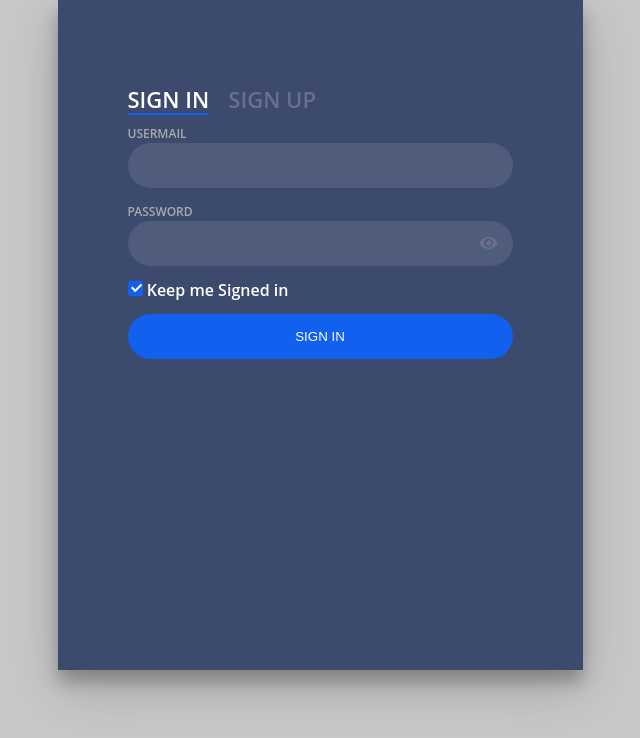
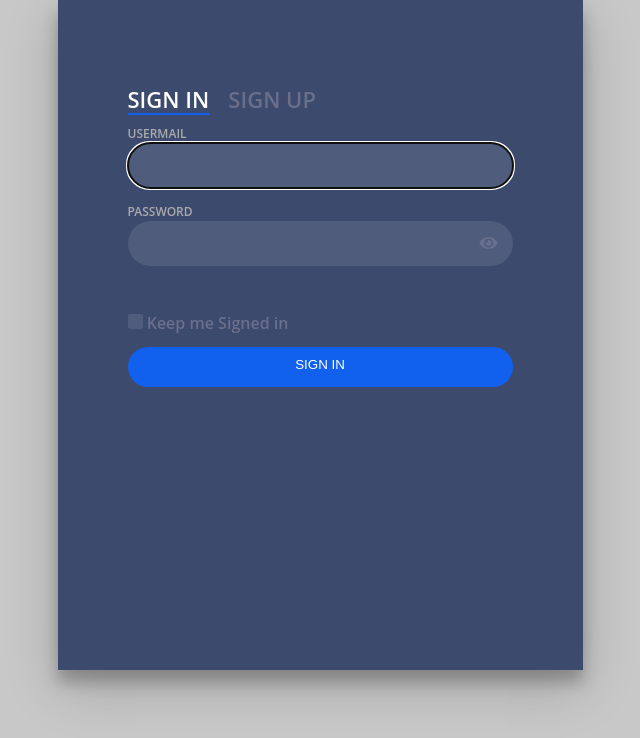
Before and after one commit to Anglehart/rslang, a plain HTML site: page index.html in a window 1280 px wide. Shown: the whole page, without its empty margins (320-960 px from the left). Drawn offline with Linux system fonts and the light colour scheme.

Commit message:
fix: fix form, change form style

```diff
--- a/index.html
+++ b/index.html
@@ -10,13 +10,13 @@
 <body>
   <div class="modal_background">
     <div id="modal_window" class="modal_window">
-        <input id="tab-1" type="radio" name="tab" class="sign-in" checked><label for="tab-1" class="tab">Sign In</label>
-        <input id="tab-2" type="radio" name="tab" class="sign-up"><label for="tab-2" class="tab">Sign Up</label>
+        <input id="tab-sign-in" type="radio" name="tab" class="sign-in" checked><label for="tab-sign-in" class="tab">Sign In</label>
+        <input id="tab-sign-up" type="radio" name="tab" class="sign-up"><label for="tab-sign-up" class="tab">Sign Up</label>
         <div class="login-card">
-          <form class="sign-in-card" name="form-sign-in" method="post">
+          <form id="form-sign-in" class="sign-in-card" name="form-sign-in" method="post">
             <div class="group">
               <label for="pass" class="label">Usermail</label>
-              <input id="email-sign-in" type="email" name = "email" class="input" autocomlete="off" required>
+              <input id="email-sign-in" type="email" name = "email" class="input" autocomlete="off" autofocus required>
             </div>
             <div class="group">
               <label for="pass" class="label">Password</label>
@@ -26,22 +26,23 @@
                 <input id="toggler-sign-in" type="checkbox" class="form-checkbox">
               </div>
             </div>
+            <div id="sign-in-answer" class="form-answer hint"></div>
             <div class="group">
-              <input id="check" type="checkbox" class="check" checked>
+              <input id="check" type="checkbox" class="check">
               <label for="check"><span class="icon"></span> Keep me Signed in</label>
             </div>
             <div class="group">
               <input id="sign-in" type="submit" class="button" value="Sign In">
             </div>
           </form>
-          <form class="sign-up-card" name="form-sign-up" method="post">
+          <form id="form-sign-up" class="sign-up-card" name="form-sign-up" method="post">
             <!-- <div class="group">
               <label for="user" class="label">Username</label>
               <input id="user" type="text" class="input" required>
             </div> -->
             <div class="group">
               <label for="pass" class="label">Email Address</label>
-              <input id="email-sign-up" type="email" name = "email" class="input" autocomlete="off" required>
+              <input id="email-sign-up" type="email" name = "email" class="input"autocomlete="off" required>
             </div>
             <div class="group">
               <label for="pass" class="label">Password</label>
@@ -51,6 +52,7 @@
                 <input id="toggler-sign-up" type="checkbox" class="form-checkbox">
               </div>
             </div>
+            <div id="sign-up-answer" class="form-answer"></div>
             <!-- <div class="group">
               <label for="pass" class="label">Repeat Password</label>
               <input id="pass" type="password" class="input" data-type="password"required>
@@ -60,7 +62,7 @@
             </div>
             <div class="hr"></div>
             <div class="foot-lnk">
-              <label for="tab-1">Already Member?</a>
+              <label for="tab-sign-in">Already Member?</a>
             </div>
           </form>
         </div>
--- a/style.css
+++ b/style.css
@@ -87,6 +87,7 @@ a{color:inherit;text-decoration:none}
 }
 .login-card .group .button{
 	background:#1161ee;
+	padding-top: 10px;
 }
 .login-card .group label .icon{
 	width:15px;
@@ -159,6 +160,10 @@ a{color:inherit;text-decoration:none}
   border: none;
   margin: 0;
 }
+.form-answer {
+	padding-bottom: 15px;
+	height: 33px;
+}
 
 .hr{
 	height:2px;
```
